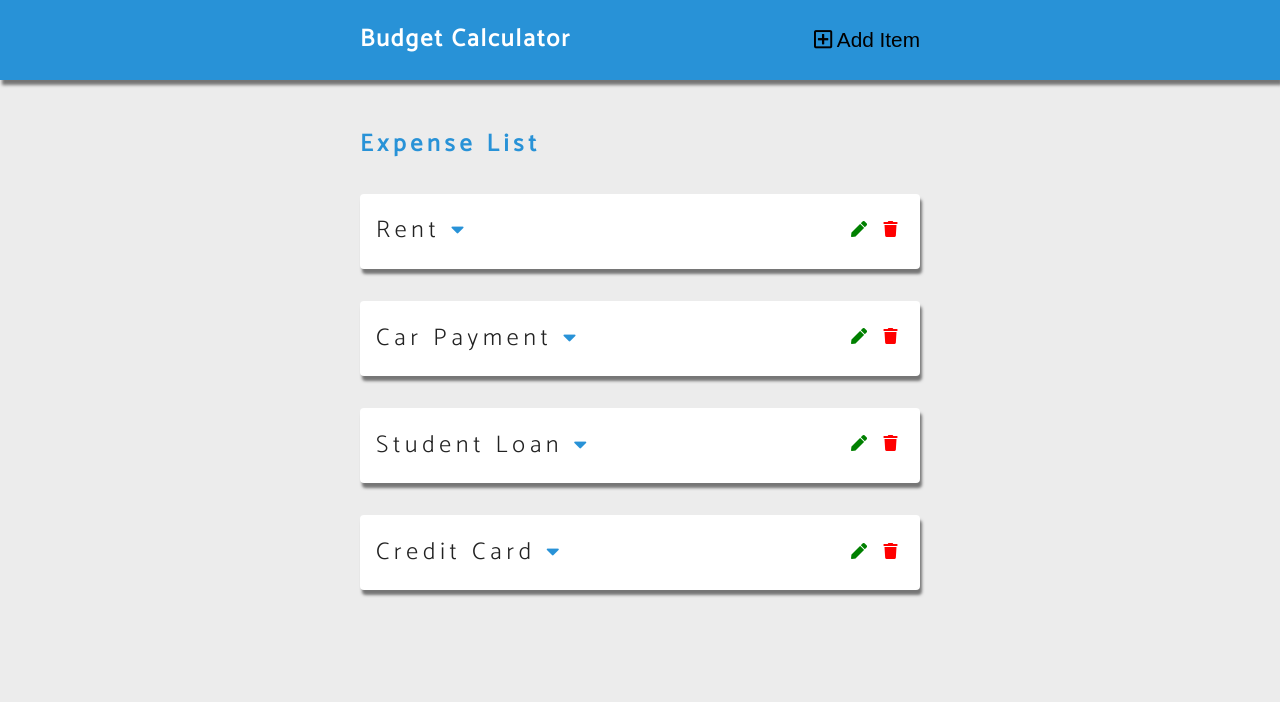
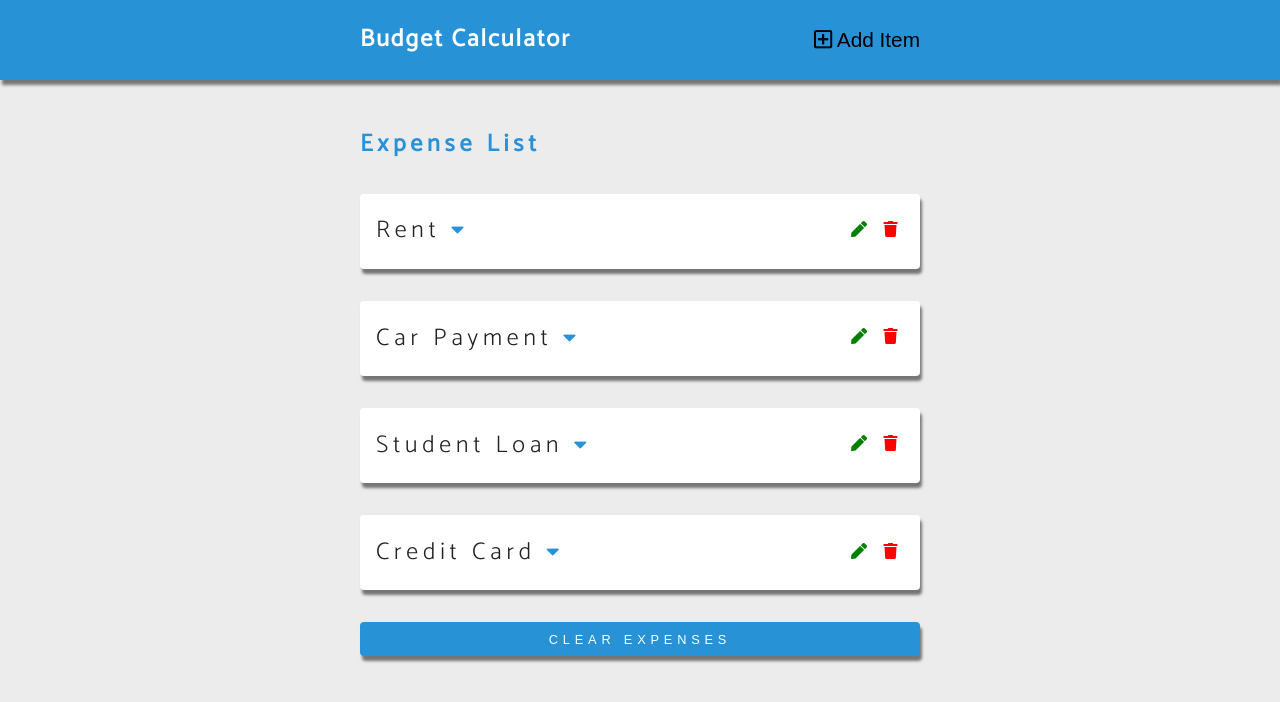
Before and after one commit to BeataJ/budget-calculator-svelte, a Svelte app: page / in a window 1280 px wide. Shown: the top 702 px of the page. Built offline with nearby package versions, Linux system fonts and the light colour scheme.

Commit message:
add button clear expenses

```diff
--- a/src/App.svelte
+++ b/src/App.svelte
@@ -28,4 +28,5 @@
 <Navbar />
 <main class="content">
   <ExpenseList {expenses} />
+  <button type="button" class="btn btn-primary btn-block">clear expenses</button>
 </main>
```
